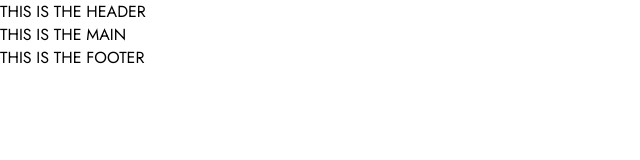
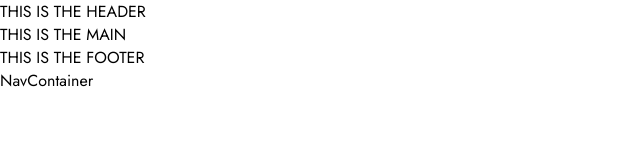
Before and after one commit to CarloSalaris/proj-html-vuejs, a Vue app: page / in a window 1280 px wide. Shown: the top 160 px of the page, without its empty margins (0-640 px from the left). Built offline with nearby package versions, Linux system fonts and the light colour scheme.

Commit message:
PageFooter Added navContainer + comments

```diff
--- a/src/components/PageFooter.vue
+++ b/src/components/PageFooter.vue
@@ -1,6 +1,11 @@
 <script>
+import NavContainer from './NavContainer.vue'
+
 export default {
     name: 'PageFooter',
+    components: {
+        NavContainer,
+    },
     props: {
         msg: String,
     },
@@ -8,9 +13,13 @@ export default {
 </script>
 
 <template>
-    <footer>
-        {{ msg }}
-    </footer>
+    {{ msg }}
+    <NavContainer msg="NavContainer" />
+
+    <!-- LEFT BLOCK -->
+    <!-- TITLE slogan -->
+    <!-- BUTTON 1 -->
+    <!-- Copyright -->
 </template>
 
 <style lang="scss" scoped></style>
```
